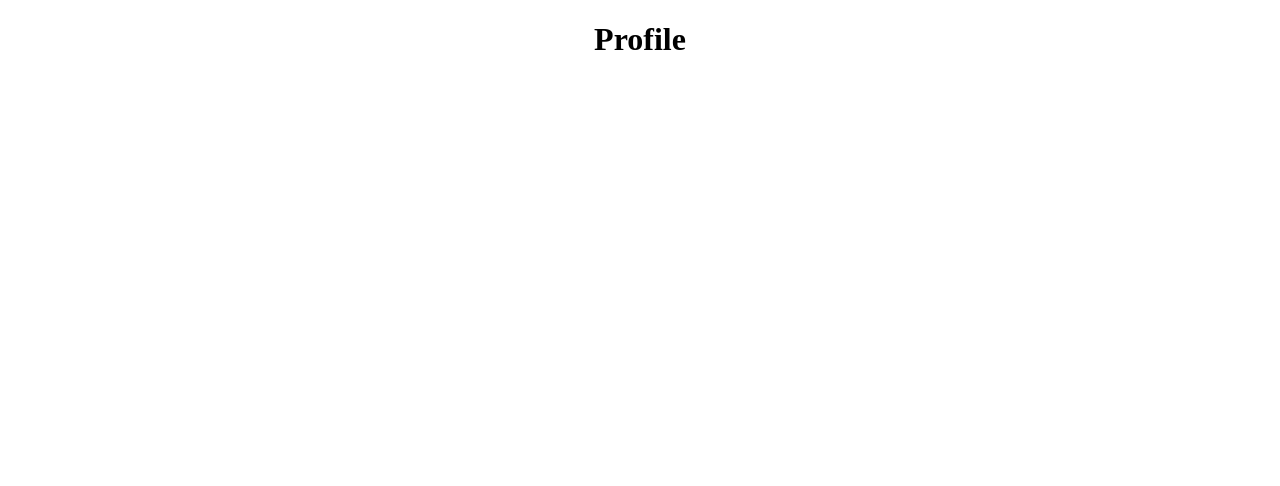
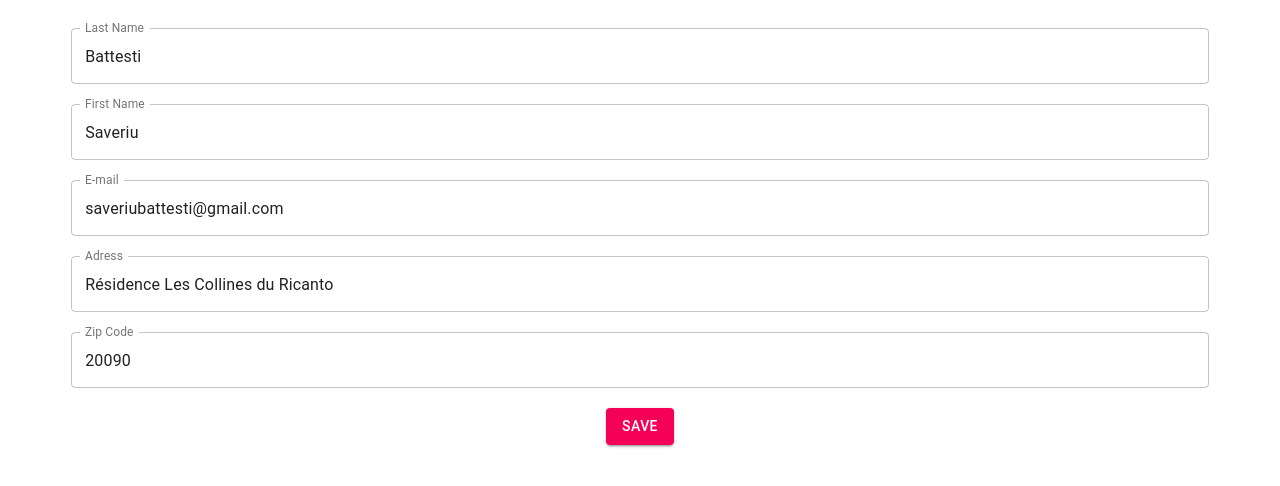
Before and after one commit to Marc-Antoine-Lune/Projet_pwa_callert, a React (Create React App) app in the folder callert/: page /profile in a window 1280 px wide. Shown: the top 486 px of the page. Built offline with nearby package versions, Linux system fonts and the light colour scheme.

Commit message:
Profil, premier jet avec données en dur

```diff
--- a/callert/package.json
+++ b/callert/package.json
@@ -4,6 +4,7 @@
   "private": true,
   "dependencies": {
     "@material-ui/core": "^4.11.0",
+    "@material-ui/icons": "^4.9.1",
     "@testing-library/jest-dom": "^5.11.5",
     "@testing-library/react": "^11.1.0",
     "@testing-library/user-event": "^12.1.10",
--- a/callert/src/Components/Profile.js
+++ b/callert/src/Components/Profile.js
@@ -1,12 +1,37 @@
+import '../App.css';
 import React from 'react';
-
-
+import TextField from '@material-ui/core/TextField';
+import Button from '@material-ui/core/Button';
 
 
 export default function Profile() {
+  const props = {
+    lastName: 'Battesti',
+    firstName: 'Saveriu',
+    mail: 'saveriubattesti@gmail.com',
+    adress: 'Résidence Les Collines du Ricanto',
+    zipCode: '20090',
+  };
+
+  const tfStyle = {
+    width: "90%",
+    marginTop: "20px",
+  };
+
+  const profileContainerStyle = {
+    display: "flex",
+    flexDirection: "column",
+    alignItems: "center",
+  };
 
   return (
-    <h1>Profile</h1>
-
+    <div style={profileContainerStyle}>
+      <TextField style={tfStyle} variant="outlined" id="standard-full-width" color="secondary" label='Last Name' defaultValue={props.lastName} />
+      <TextField style={tfStyle} variant="outlined" id="standard-full-width" color="secondary" label='First Name' defaultValue={props.firstName} />
+      <TextField style={tfStyle} variant="outlined" id="standard-full-width" color="secondary" label='E-mail' defaultValue={props.mail} />
+      <TextField style={tfStyle} variant="outlined" id="standard-full-width" color="secondary" label='Adress' defaultValue={props.adress} />
+      <TextField style={tfStyle} variant="outlined" id="standard-full-width" color="secondary" label='Zip Code' defaultValue={props.zipCode} />
+      <Button style={{ marginTop: "20px" }} variant="contained" color="secondary">Save</Button>
+    </div>
   );
-  }
+}
```
Also changed, not shown: 2 other files (tests, documents, lock files or other folders).
